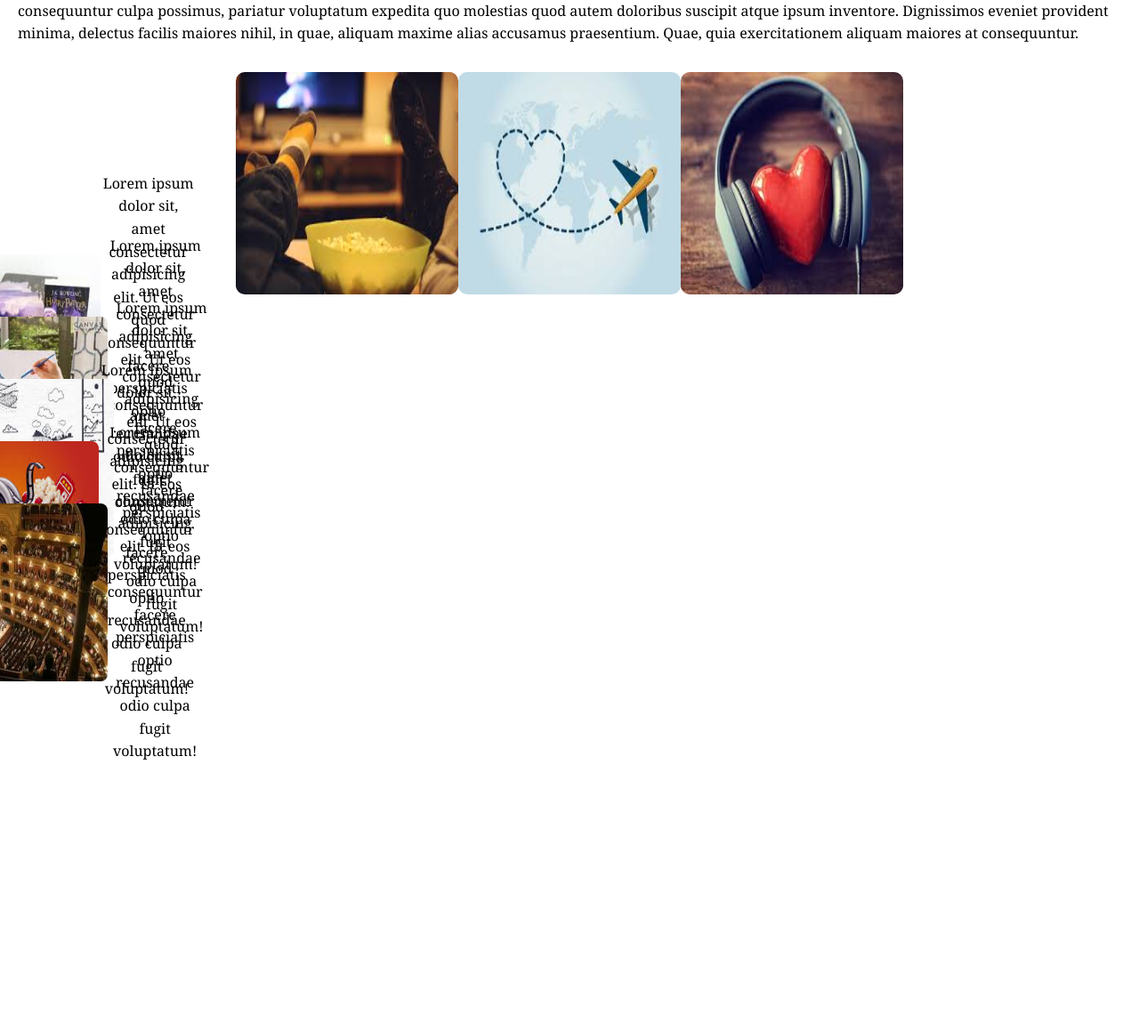
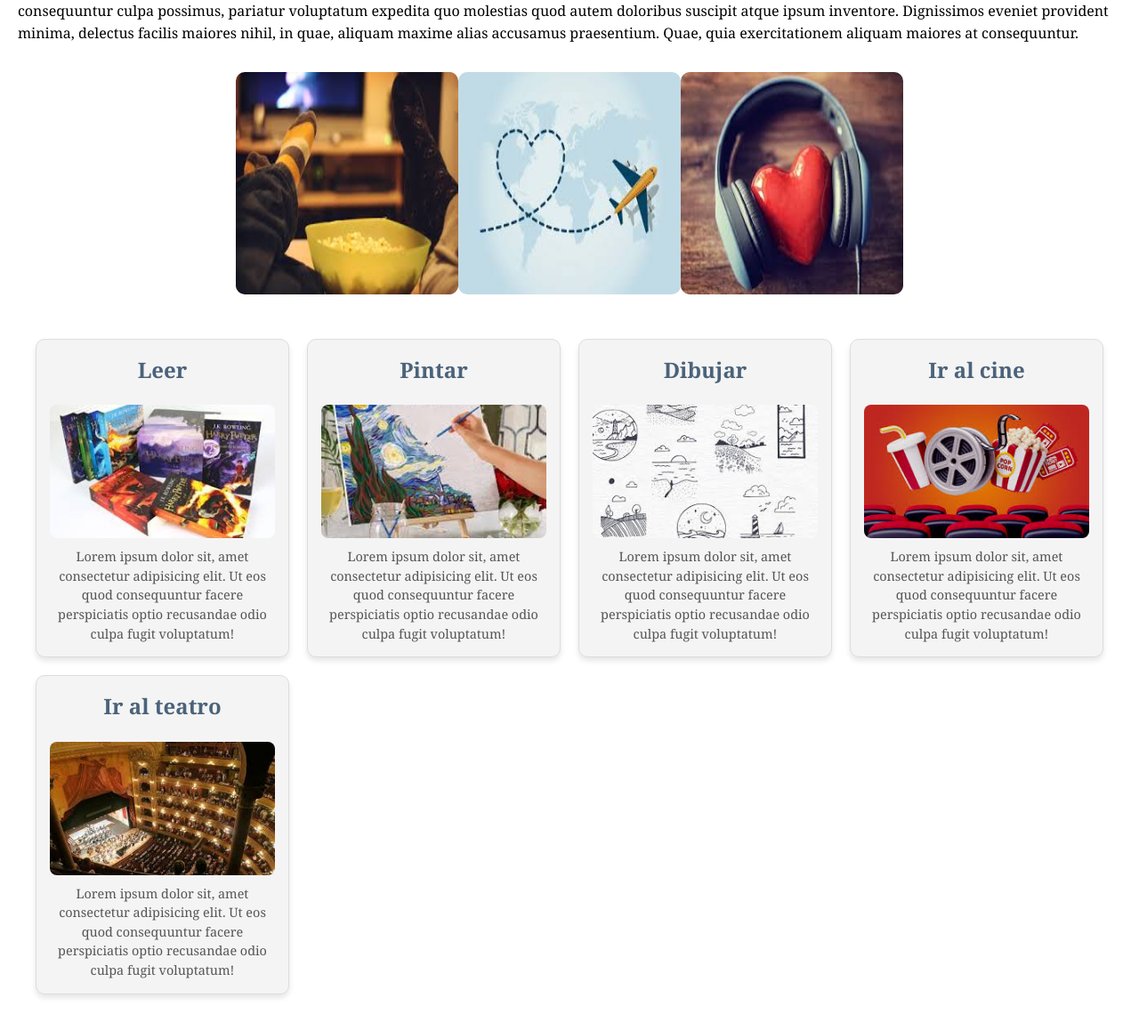
Before and after one commit to Lizjleon/Pr-cticas, a PHP site: page / in a window 1280 px wide. Shown: the part 186-1344 px from the top of the page at 89% size. Before the commit the page ends 1040 px from the top, so only its background shows below. Run offline with PHP 8.4, Linux system fonts and the light colour scheme.

Commit message:
styles.css

```diff
--- a/Práctica 8/css/styles.css
+++ b/Práctica 8/css/styles.css
@@ -45,26 +45,47 @@ main {
 .leer {
   text-align: center;
 }
+
 .other-hobbies {
+  display: grid;
+  grid-template-columns: repeat(auto-fit, minmax(250px, 1fr));
+  gap: 20px;
+  padding: 20px;
+}
+
+.hobby-card {
+  background-color: #f4f4f4;
+  border: 1px solid #ddd;
+  border-radius: 10px;
+  padding: 15px;
+  text-align: center;
+  box-shadow: 0 4px 6px rgba(0, 0, 0, 0.1);
+  transition: transform 0.3s, box-shadow 0.3s;
   display: flex;
   flex-direction: column;
-  justify-content: center;
-  gap: 20px;
-}
-.other-hobbies div {
-    display: flex;
-    align-items: center;
-    justify-content: center;
-    width: 50px;
-    height: 50px;
-    background-color: #8a4fa1;
-    border: 1px solid #af7272;
-    border-radius: 8px;
-    text-align: center;
+  gap: 10px;
 }
 
-    .other-hobbies img {
-        width: 200px;
-        height: 200px;
-        border-radius: 8px;
-    }
+.hobby-card:hover {
+  transform: scale(1.05);
+  box-shadow: 0 8px 12px rgba(0, 0, 0, 0.2);
+}
+
+.hobby-card h3 {
+  font-size: 1.5rem;
+  margin-bottom: 10px;
+  color: #4b637a;
+}
+
+.hobby-card img {
+  width: 100%;
+  height: 150px;
+  object-fit: cover;
+  border-radius: 8px;
+}
+
+.hobby-card p {
+  font-size: 0.9rem;
+  color: #555;
+  line-height: 1.5;
+}
```
